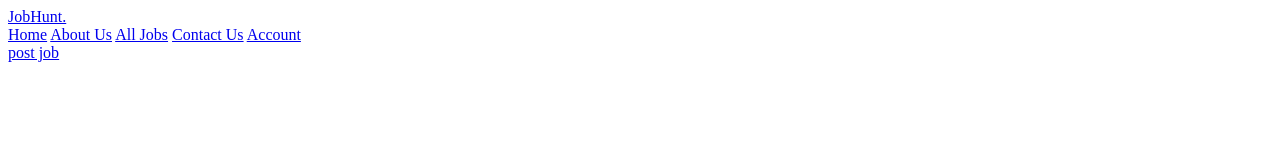
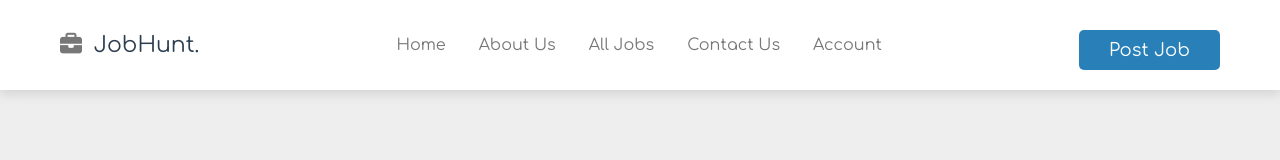
Before and after one commit to LearningBerlin/Responsive-Job-Portal, a website: page home.html in a window 1280 px wide. Drawn offline with Linux system fonts and the light colour scheme.

Commit message:
Add initial home page layout with navigation and styling

```diff
--- a/css/style.css
+++ b/css/style.css
@@ -0,0 +1,183 @@
+/* font awesome cdn link */
+@import url('https://cdnjs.cloudflare.com/ajax/libs/font-awesome/6.7.2/css/all.min.css');
+
+/*  google font cdn link */
+@import url('https://fonts.googleapis.com/css2?family=Comfortaa:wght@300;400;500;600;700&display=swap');
+
+:root {
+  --main-color: #2980b9;
+  --red: red;
+  --light-color: #777;
+  --light-bg: #eee;
+  --black: #2c3e50;
+  --white: #ffff;
+  --box-shadow: 0 .5rem 1rem rgba(0,0,0, .1);
+  --border: .1rem solid rgba(0,0,0, .2);
+}
+*{
+  font-family: 'Comfortaa', cursive;
+  margin: 0;
+  padding: 0;
+  box-sizing: border-box;
+  text-decoration: none;
+  outline: none;
+  border: none;
+}
+
+*::selection{
+  background-color: var(--main-color);
+  color: var(--white);
+}
+
+::-webkit-scrollbar {
+  width: 1rem;
+  height: .5rem;
+}
+
+::-webkit-scrollbar-track{
+  background-color: transparent;
+}
+
+
+::-webkit-scrollbar-thumb{
+  background-color: var(--main-color);
+}
+
+html {
+  font-size: 62.5%;
+  overflow-x: hidden;
+  scroll-padding-top: 7rem;
+  scroll-behavior: smooth;
+}
+
+body{
+  background-color: var(--light-bg);
+}
+
+section {
+  padding: 2rem;
+  margin: 0 auto;
+  max-width: 1200px;
+}
+
+.btn{
+  display: inline-block;
+  margin-top: 1rem;
+  padding: 1rem 3rem;
+  cursor: pointer;
+  font-size: 1.8rem;
+  color: var(--white);
+  background-color: var(--main-color);
+  border-radius: .5rem;
+  text-transform: capitalize;
+  text-align: center;
+}
+
+.btn:hover{
+  background-color: var(--black);
+
+}
+
+.header {
+  position: sticky;
+  top:0;
+  left: 0;
+  right: 0;
+  background-color: var(--white);
+  box-shadow: var(--box-shadow);
+  z-index: 1000;
+}
+
+.header .flex {
+  position: relative;
+  display: flex;
+  align-items: center;
+  justify-content: space-between;
+}
+
+#menu-btn {
+  font-size: 2.7rem;
+  color: var(--black);
+  cursor: pointer;
+  display: none;
+}
+
+.header .flex .logo {
+  font-size: 2.2rem;
+  color: var(--black);
+}
+
+.header .flex .logo i {
+  margin-right: .5rem;
+  color: var(--light-color);
+}
+
+.header .flex .navbar a {
+  display: inline-block;
+  padding: 1rem 1.5rem;
+  font-size: 1.6rem;
+  color: var(--light-color);
+  border-radius: .5rem;
+  text-transform: capitalize;
+}
+
+.header .flex .navbar a:hover {
+  background-color: var(--main-color);
+  color: var(--white);
+}
+
+
+
+
+
+
+
+
+
+
+
+
+
+
+
+/* media queries */
+
+@media (max-width:991px) {
+
+  html {
+    font-size: 55%;
+  }
+
+}
+
+@media (max-width:768px) {
+
+  #menu-btn {
+    display: inline-block;
+  }
+
+  .header .flex .navbar {
+    position: absolute;
+    top:99%;
+    left: 0;
+    right: 0;
+    border-top: var(--border);
+    background-color: var(--white);
+    padding: 1rem .5rem;
+    clip-path: polygon(0 0, 100% 0, 100% 0, 0 0);
+  }
+
+  .header .flex .navbar a {
+    display: block;
+    padding: 1.5rem 2rem;
+  }
+
+}
+
+@media (max-width:450px) {
+
+  html {
+    font-size: 50%;
+  }
+
+}
--- a/home.html
+++ b/home.html
@@ -1,5 +1,5 @@
 <!DOCTYPE html>
-<html>
+<html lang="en">
   <head>
     <meta charset="utf-8">
     <meta http-equiv="X-UA-Compatible" content="IE=edge">
@@ -13,18 +13,21 @@
     <!-- header section starts -->
      <header class="header">
         <section class="flex">
-          <a href="home.html" class="logo"> <i class="fas fa-bars-staggered"></i>
+
+          <div id="menu-btn" class="fas fa-bars-staggered"></div>
+
+          <a href="home.html" class="logo"> <i class="fas fa-briefcase"></i>
             JobHunt. </a>
 
           <nav class="navbar">
             <a href="home.html" class="active">Home</a>
             <a href="about.html" class="active">About Us</a>
-            <a href="job.html" class="active">All Jobs</a>
+            <a href="jobs.html" class="active">All Jobs</a>
             <a href="contact.html" class="active">Contact Us</a>
             <a href="login.html" class="active">Account</a>
           </nav>
 
-          <a href="#" class="btn" style="margin-top: 0;">post job</a>
+            <a href="#" class="btn post-job-btn"> post job</a>
         </section>
     </header>
     <!-- header section ends -->
--- /dev/null
+++ b/postcss.config.js
@@ -0,0 +1,6 @@
+module.exports = {
+  plugins: {
+      'postcss-preset-env': {},
+      'autoprefixer': {}
+  }
+};
```
Also changed, not shown: package.json (added, +7 -0 lines), 1 other file.
